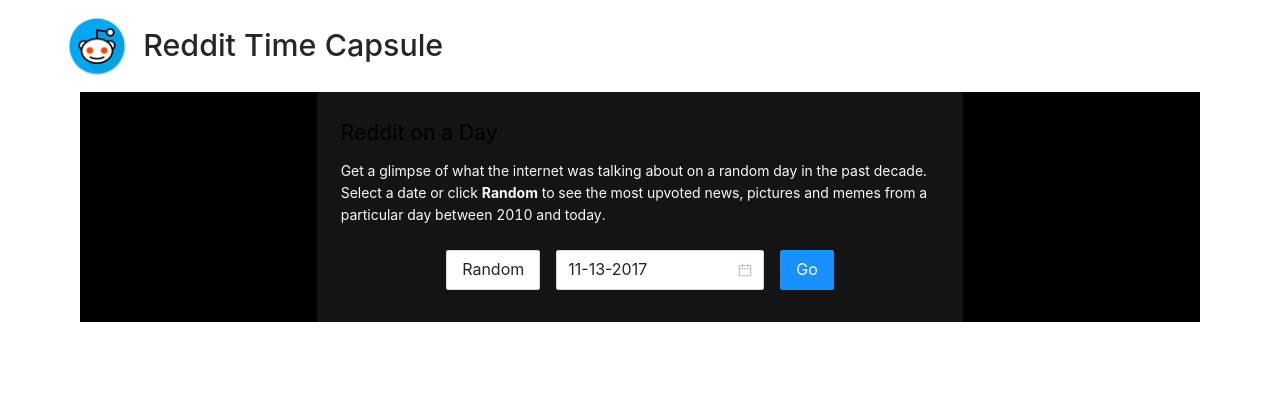
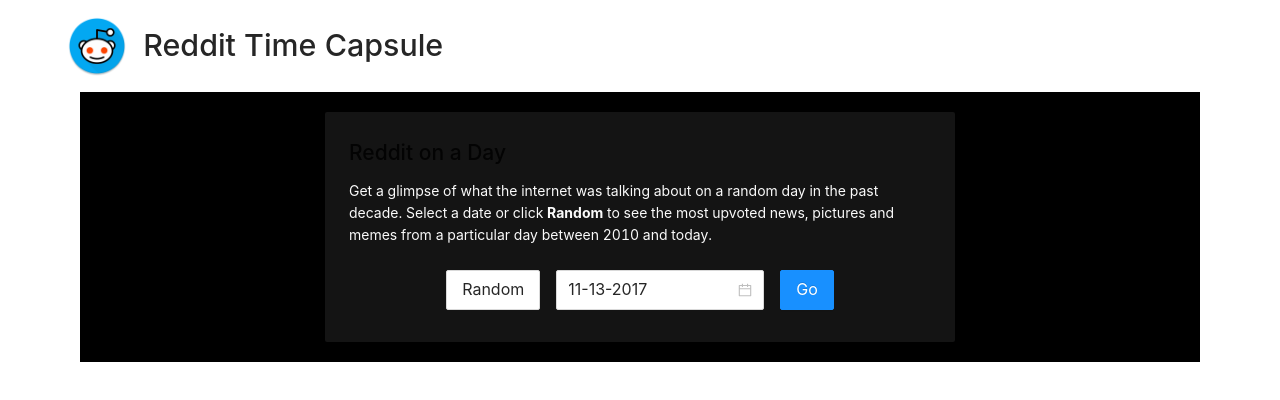
Before and after one commit to dannyhines/reddit-time-capsule, a React (Create React App) app: page / in a window 1280 px wide. Shown: the top 400 px of the page. Built offline with nearby package versions, Linux system fonts and the light colour scheme.

Commit message:
error checking on date

```diff
--- a/src/components/DateSelector/DateSelectionView.tsx
+++ b/src/components/DateSelector/DateSelectionView.tsx
@@ -26,7 +26,7 @@
     }
 
     return (
-        <Row justify="center" gutter={16} >
+        <Row justify="center" style={{ padding: 20 }}>
             <Col lg={14} md={18}>
                 <Card
                     bordered={false}
@@ -56,7 +56,8 @@
                             />
                         </Col>
                         <Col>
-                            <Button type="primary" htmlType="submit" size="large" disabled={date === null}>
+                            <Button type="primary" htmlType="submit" size="large"
+                                disabled={date === null || date.isBefore('2010-01-01') || date.isAfter(new Date())}>
                                 Go
                             </Button>
                         </Col>
```
